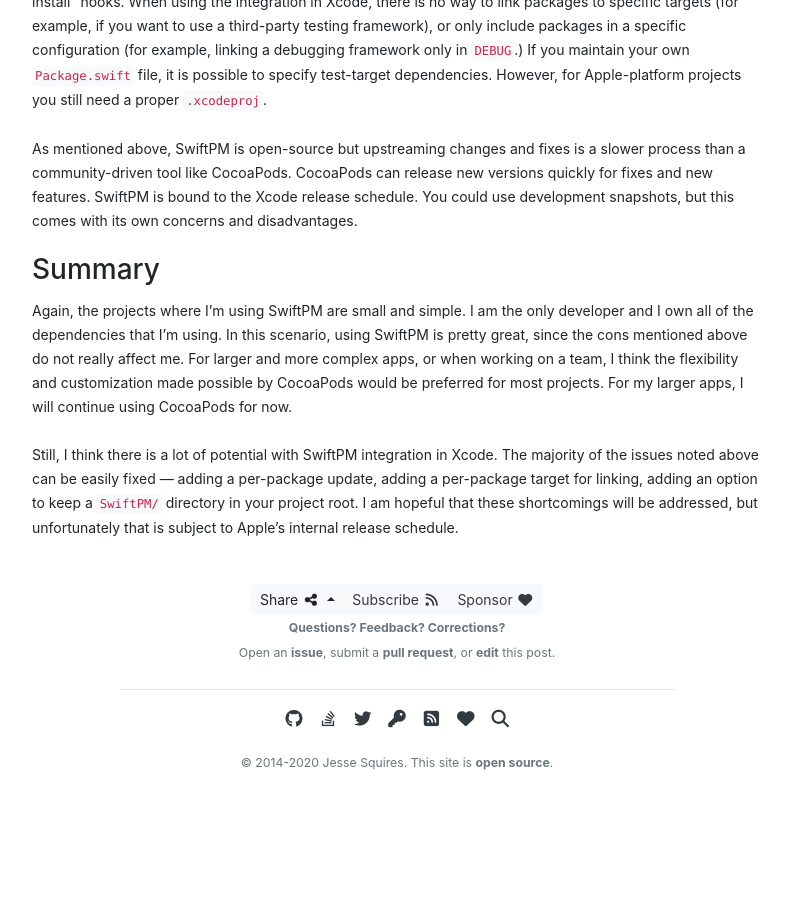
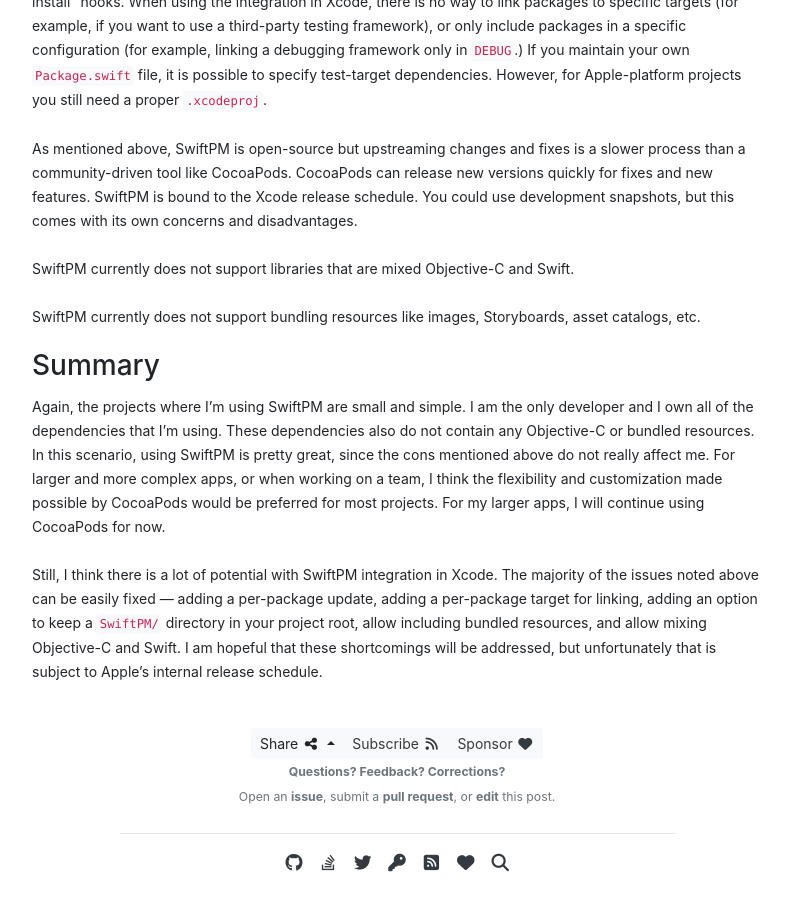
Before and after one commit to jessesquires/jessesquires.com, a Jekyll site: the page built from _posts/2020-02-24-replacing-cocoapods-with-swiftpm.md, in a window 1280 px wide and 900 px high, scrolled down 2179 px. Shown: the whole window, without its empty margins (243-1032 px from the left). Built offline with Jekyll 4.4.1, drawn with Linux system fonts in a browser that asks for light colours; nearby versions of some CDN libraries; library files that are not in the unit come from our copies; before the commit the page ends 3006 px from its top, so only the background shows below that.

Commit message:
[post] updates

```diff
--- a/_posts/2020-02-24-replacing-cocoapods-with-swiftpm.md
+++ b/_posts/2020-02-24-replacing-cocoapods-with-swiftpm.md
@@ -49,8 +49,12 @@
 
 As mentioned above, SwiftPM is open-source but upstreaming changes and fixes is a slower process than a community-driven tool like CocoaPods. CocoaPods can release new versions quickly for fixes and new features. SwiftPM is bound to the Xcode release schedule. You could use development snapshots, but this comes with its own concerns and disadvantages.
 
+SwiftPM currently does not support libraries that are mixed Objective-C and Swift.
+
+SwiftPM currently does not support bundling resources like images, Storyboards, asset catalogs, etc.
+
 ### Summary
 
-Again, the projects where I'm using SwiftPM are small and simple. I am the only developer and I own all of the dependencies that I'm using. In this scenario, using SwiftPM is pretty great, since the cons mentioned above do not really affect me. For larger and more complex apps, or when working on a team, I think the flexibility and customization made possible by CocoaPods would be preferred for most projects. For my larger apps, I will continue using CocoaPods for now.
+Again, the projects where I'm using SwiftPM are small and simple. I am the only developer and I own all of the dependencies that I'm using. These dependencies also do not contain any Objective-C or bundled resources. In this scenario, using SwiftPM is pretty great, since the cons mentioned above do not really affect me. For larger and more complex apps, or when working on a team, I think the flexibility and customization made possible by CocoaPods would be preferred for most projects. For my larger apps, I will continue using CocoaPods for now.
 
-Still, I think there is a lot of potential with SwiftPM integration in Xcode. The majority of the issues noted above can be easily fixed &mdash; adding a per-package update, adding a per-package target for linking, adding an option to keep a `SwiftPM/` directory in your project root. I am hopeful that these shortcomings will be addressed, but unfortunately that is subject to Apple's internal release schedule.
+Still, I think there is a lot of potential with SwiftPM integration in Xcode. The majority of the issues noted above can be easily fixed &mdash; adding a per-package update, adding a per-package target for linking, adding an option to keep a `SwiftPM/` directory in your project root, allow including bundled resources, and allow mixing Objective-C and Swift. I am hopeful that these shortcomings will be addressed, but unfortunately that is subject to Apple's internal release schedule.
```
